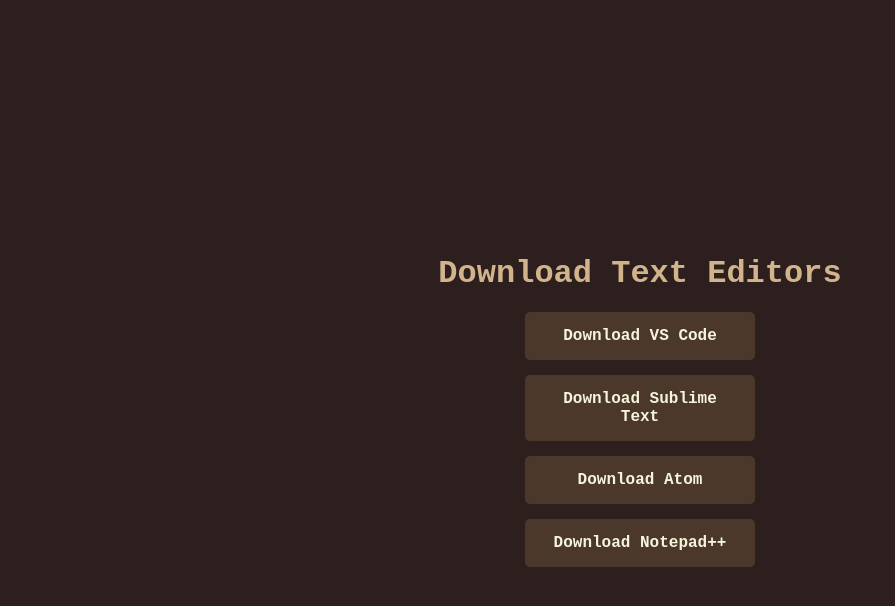
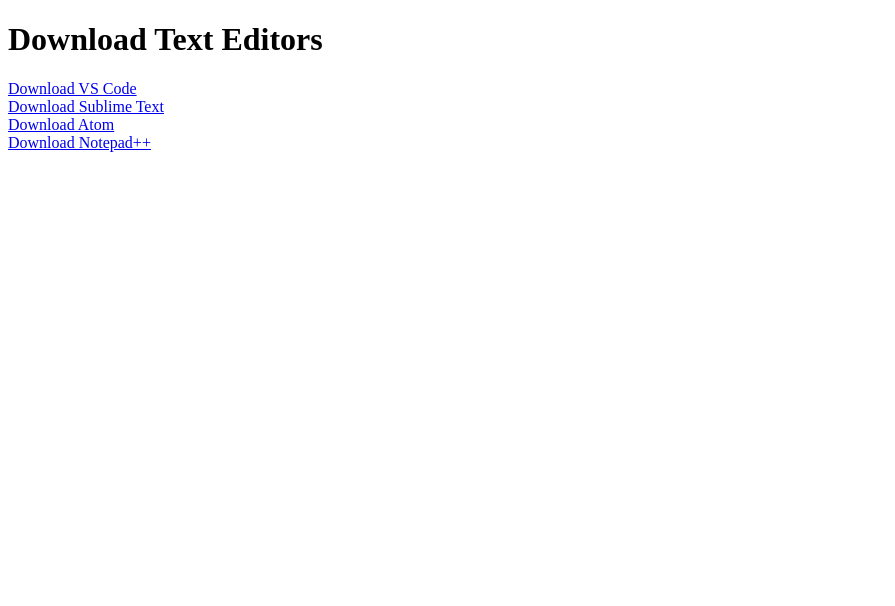
Before and after one commit to C-OFE/myfirstwebsite, a plain HTML site: page index.html in a window 1280 px wide. Shown: the whole page, without its empty margins (0-895 px from the left). Drawn offline with Linux system fonts and the light colour scheme.

Commit message:
Update index.html

```diff
--- a/index.html
+++ b/index.html
@@ -4,42 +4,7 @@
     <meta charset="UTF-8">
     <meta name="viewport" content="width=device-width, initial-scale=1.0">
     <title>Download Text Editors</title>
-    <style>
-        body {
-            font-family: 'Courier New', Courier, monospace;
-            background-color: #2E1F1F;
-            color: #D2B48C;
-            display: flex;
-            flex-direction: column;
-            align-items: center;
-            justify-content: center;
-            height: 100vh;
-            margin: 0;
-        }
-        h1 {
-            margin-bottom: 20px;
-        }
-        .editor-container {
-            display: flex;
-            flex-direction: column;
-            gap: 15px;
-        }
-        .editor {
-            background-color: #4B382A;
-            border-radius: 5px;
-            padding: 15px;
-            text-align: center;
-            width: 200px;
-        }
-        .editor a {
-            text-decoration: none;
-            color: #F5F5DC;
-            font-weight: bold;
-        }
-        .editor a:hover {
-            color: #FFFFFF;
-        }
-    </style>
+
 </head>
 <body>
     <h1>Download Text Editors</h1>
```
